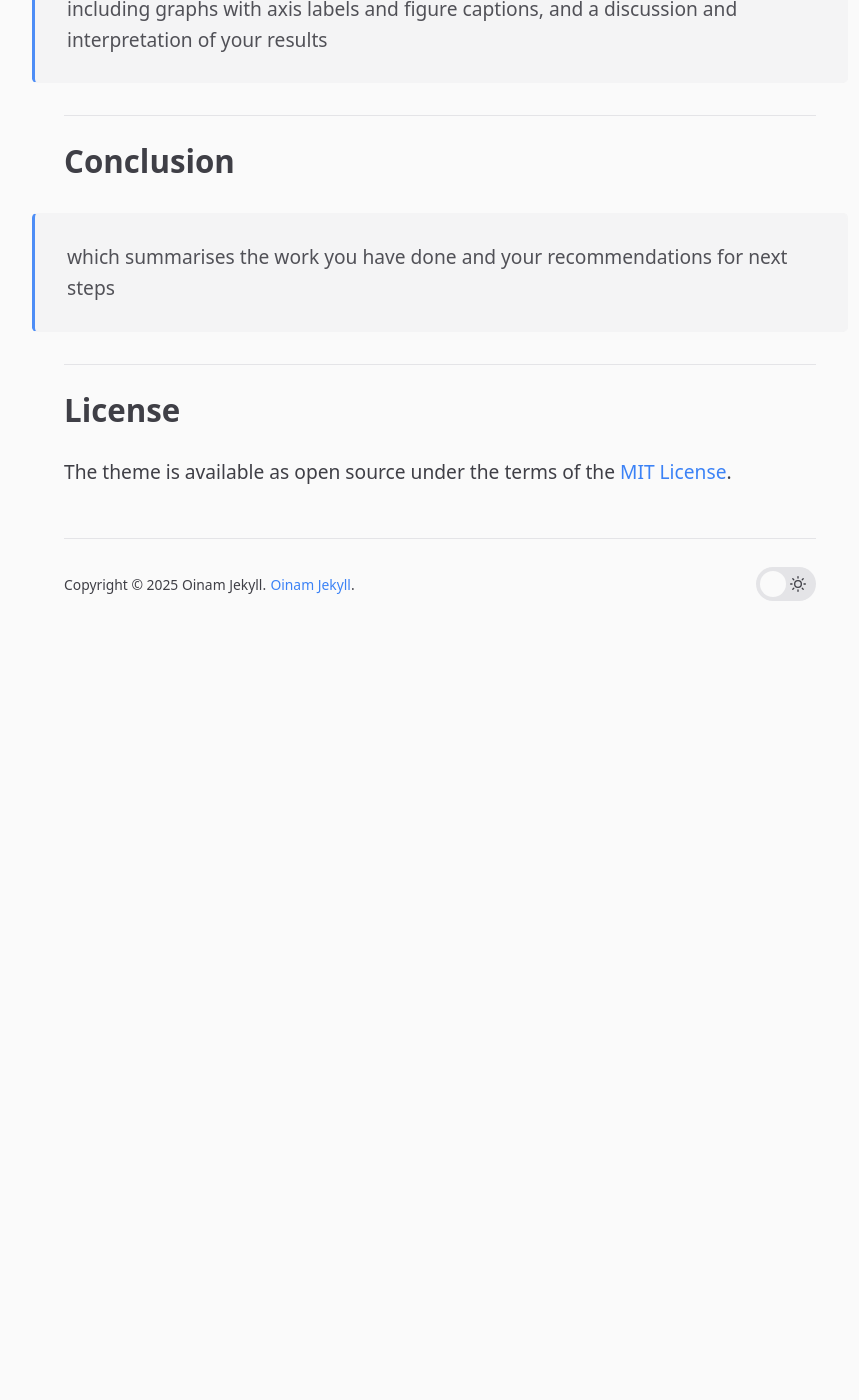
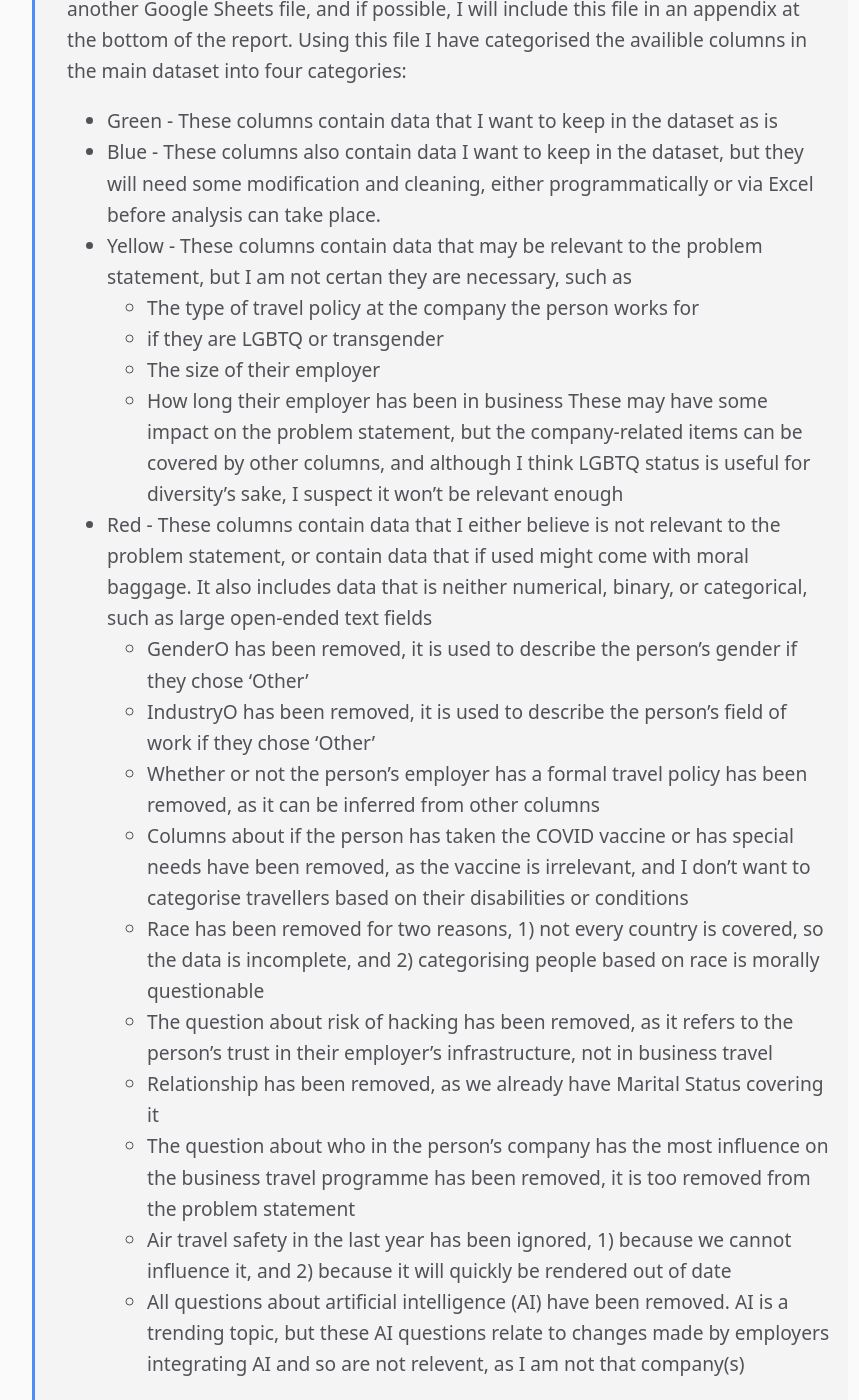
Before and after one commit to benmanuel12/Capstone-Project-V3, a Jekyll site: the page built from index.md, in a window 1280 px wide and 1400 px high, scrolled down 1982 px. Shown: the whole window, without its empty margins (200-1059 px from the left). Built offline with Jekyll 4.4.1, drawn with Linux system fonts in a browser that asks for light colours; our own code applies the rules of GitHub Pages for plain Markdown files; before the commit the page ends 2612 px from its top, so only the background shows below that; some of the changed text lies outside the part shown.

Commit message:
started on Methods section and todo list

```diff
--- a/index.md
+++ b/index.md
@@ -36,7 +36,57 @@
 summary of any data cleaning you performed, and a description and justification of
 your selected method for analysis (use any models or methods you have learned
 about)
+For this problem I have selected one main dataset of information on business travellers in the form of a questionnaire on the subject audience (i.e. the travellers) and one secondary dataset in the form of a table that elaborates on the questions asked in the questionnaire, the datatypes of columns, and the value bounds of the columns, which I have manually created to aid in the programmatic data cleaning process.
+The main dataset was provided to me in the form of two Google Sheets files, one for the answers, and one for the questions and question key.
+The secondary dataset is another Google Sheets file, and if possible, I will include this file in an appendix at the bottom of the report.
+Using this file I have categorised the availible columns in the main dataset into four categories:
+- Green - These columns contain data that I want to keep in the dataset as is
+- Blue - These columns also contain data I want to keep in the dataset, but they will need some modification and cleaning, either programmatically or via Excel before analysis can take place.
+- Yellow - These columns contain data that may be relevant to the problem statement, but I am not certan they are necessary, such as
+    - The type of travel policy at the company the person works for
+    - if they are LGBTQ or transgender
+    - The size of their employer
+    - How long their employer has been in business
+    These may have some impact on the problem statement, but the company-related items can be covered by other columns, and although I think LGBTQ status is useful for diversity's sake, I suspect it won't be relevant enough
+- Red - These columns contain data that I either believe is not relevant to the problem statement, or contain data that if used might come with moral baggage. It also includes data that is neither numerical, binary, or categorical, such as large open-ended text fields
+    - GenderO has been removed, it is used to describe the person's gender if they chose 'Other'
+    - IndustryO has been removed, it is used to describe the person's field of work if they chose 'Other'
+    - Whether or not the person's employer has a formal travel policy has been removed, as it can be inferred from other columns
+    - Columns about if the person has taken the COVID vaccine or has special needs have been removed, as the vaccine is irrelevant, and I don't want to categorise travellers based on their disabilities or conditions
+    - Race has been removed for two reasons, 1) not every country is covered, so the data is incomplete, and 2) categorising people based on race is morally questionable
+    - The question about risk of hacking has been removed, as it refers to the person's trust in their employer's infrastructure, not in business travel
+    - Relationship has been removed, as we already have Marital Status covering it
+    - The question about who in the person's company has the most influence on the business travel programme has been removed, it is too removed from the problem statement
+    - Air travel safety in the last year has been ignored, 1) because we cannot influence it, and 2) because it will quickly be rendered out of date
+    - All questions about artificial intelligence (AI) have been removed. AI is a trending topic, but these AI questions relate to changes made by employers integrating AI and so are not relevent, as I am not that company(s)
 
+Various forms of data cleaning need to be performed. Most columns are not named after the question that they relate to.
+In binary columns, 0 means no and 1 means yes, but in some categorical columns, 0 is also used as a no value.
+If I do use the Sexual Orientation column, it currently has values between 2 and 5
+The Region, Education and Income columns are segregated by country, have inconsistent numbers of potential values, there are 3 Educations for Belgium(in different languages) and 2 for Canada.
+Education also has an inconsistent scale of options for different countries. I have chosen to rebox this into 4 options (<=16yr, <=18yr, degree, doctorate/postdoc)
+Income is using bands based on the currency of each country, which makes it impossible to directly compare
+Finally for this section, all the columns related to the United States are mislabelled.
+
+## TODO
+- rename relevant columns
+- remove red columns
+- rescale orientation
+- rebox education
+- merge duplicate educations
+- convert currency and rebox to reasonable boxes
+- lengthen explaination of machine learning choices
+- research alternative to k-nearest neighbours
+- convert text to past tense
+
+I plan to use two different types of machine learning on the dataset:
+1) a k-means clustering to group the participants in the questionnaire to be able to figure out if there are key groups, what common factors do they have, and how large the groups are
+2) a k-nearest neighbours analysis to be able to predict if a given new person would be willing to spend their own personal money on perks based on the information in the dataset
+
+I believe k-means clustering is suitable for this task because it is already well suited for categorising customers according to the information provided on the course. I also feel it will create useful graphics for non-technical people
+
+I think k-nearest neighbours can allow me to build a model to predict the proclivities of people based on existing data, but I may want to swap to another supervised predictive analysis method if I can find one that is more suited to the job, and allows me to see the important of factors in the logic.
+Support Vector Machines do allow the viewing of importance of factors, but it is not simple and I am unsure the model is much better than k-nearest neighbours.
 ---
 ## Results
 > including descriptive statistics and graphs with axis labels and
```
